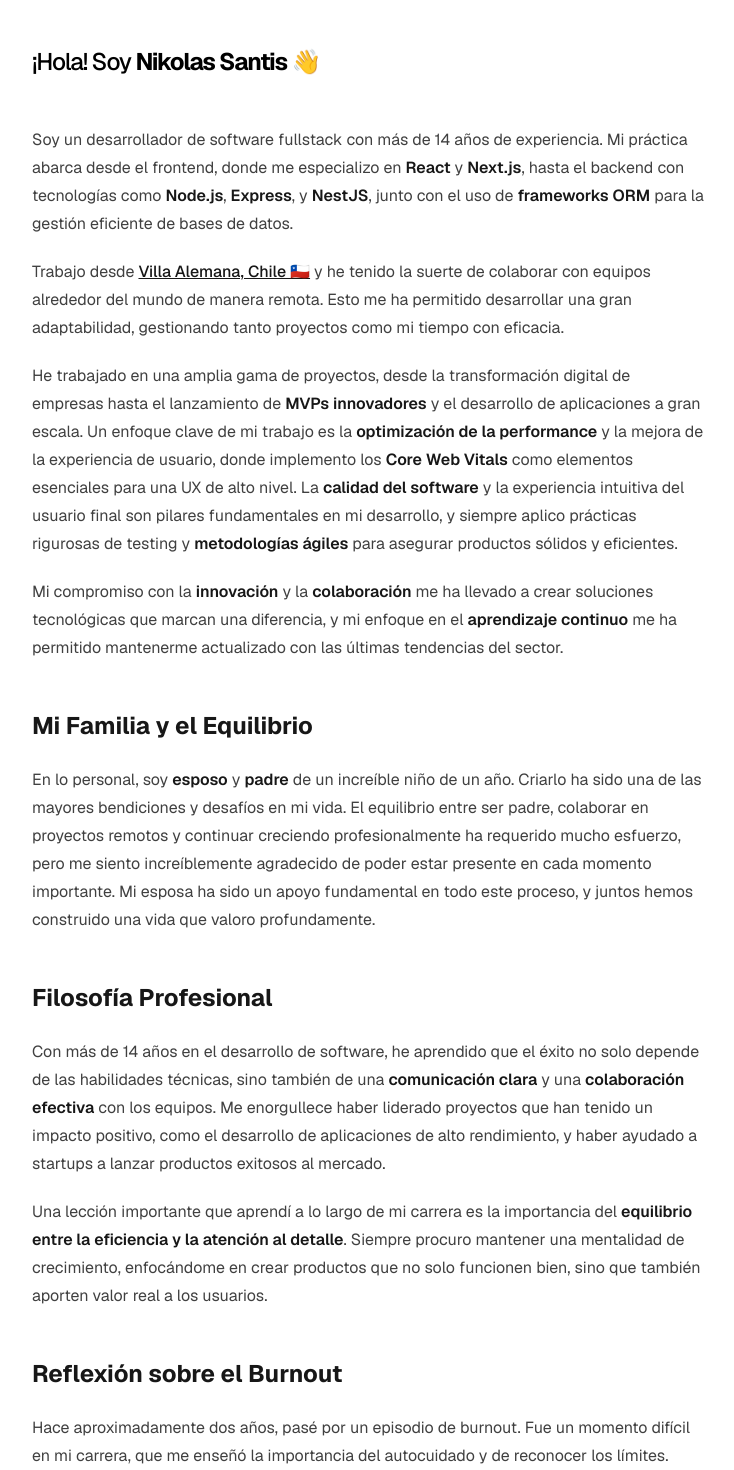
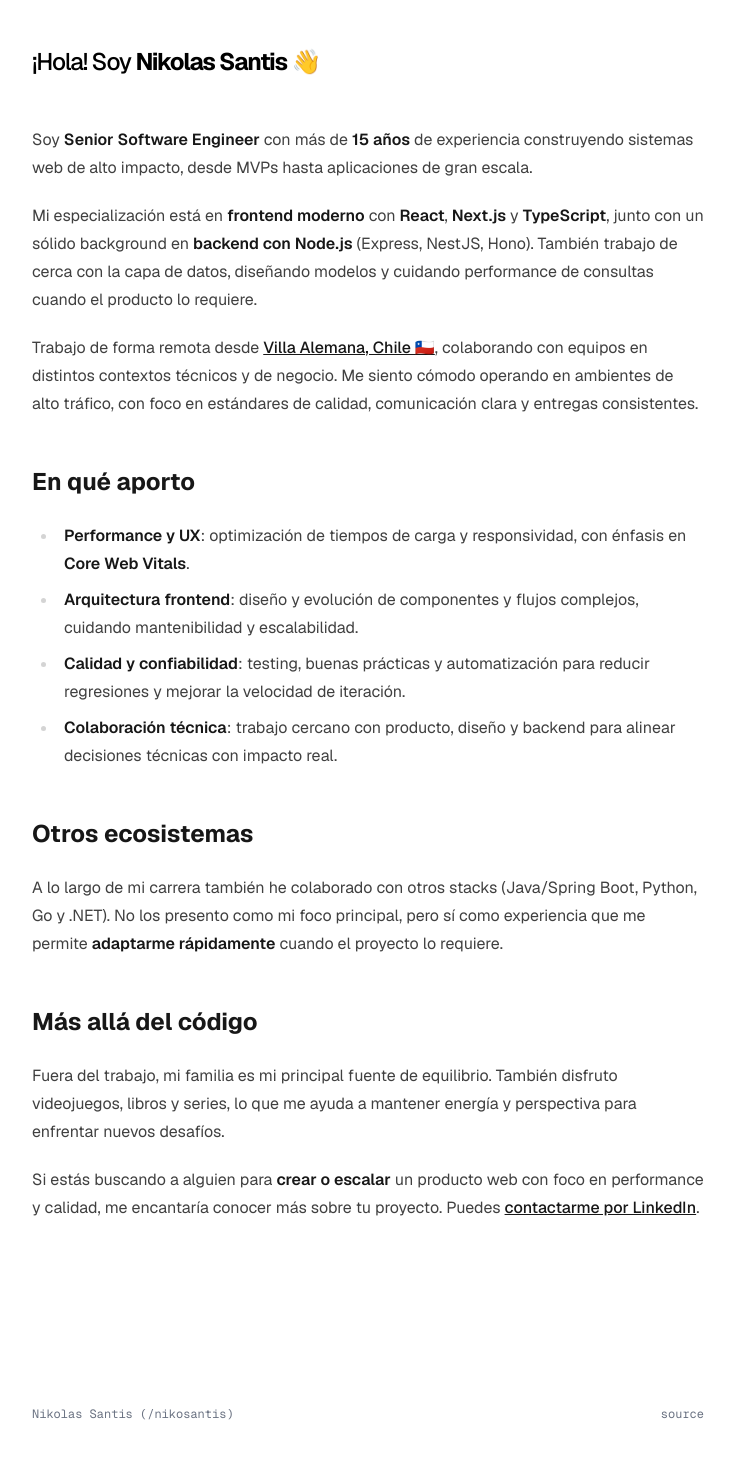
Before and after one commit to nikosantis/nikosantis.dev, a Next.js app: page /about in a window 1280 px wide. Shown: the part 100-1570 px from the top of the page, without its empty margins (272-1006 px from the left). After the commit the page ends 1546 px from the top, so only its background shows below. Built offline with nearby package versions, Linux system fonts and the light colour scheme.

Commit message:
feat: update web

```diff
--- a/app/about/page.tsx
+++ b/app/about/page.tsx
@@ -2,12 +2,11 @@ import type { Metadata } from "next";
 import Link from "next/link";
 
 export const metadata: Metadata = {
-	alternates: {
-		canonical: "/about",
-	},
-	title: "Sobre Nikolas Santis | Desarrollador Fullstack",
+	alternates: { canonical: "/about" },
+	title:
+		"Sobre Nikolas Santis | Senior Software Engineer (React, Next.js, Node.js)",
 	description:
-		"Soy Nikolas Santis, un desarrollador fullstack con más de 14 años de experiencia, especializado en React, Next.js, y Node.js. Descubre su enfoque en el desarrollo de soluciones web escalables, la optimización de la experiencia de usuario y su vida como padre trabajando remotamente desde Villa Alemana, Chile.",
+		"Soy Nikolas Santis, Senior Software Engineer con más de 15 años de experiencia. Especializado en React, Next.js y TypeScript, con backend en Node.js (Express, NestJS, Hono). Enfocado en performance, escalabilidad, calidad del software y Core Web Vitals. Trabajo remoto desde Chile.",
 };
 
 export default function Page() {
@@ -16,119 +15,85 @@ export default function Page() {
 			<h1 className="mb-12 text-2xl font-medium tracking-tighter">
 				¡Hola! Soy <strong>Nikolas Santis</strong> 👋
 			</h1>
+
 			<div className="prose prose-neutral dark:prose-invert">
 				<p>
-					Soy un desarrollador de software fullstack con más de 14 años de
-					experiencia. Mi práctica abarca desde el frontend, donde me
-					especializo en <strong>React</strong> y <strong>Next.js</strong>,
-					hasta el backend con tecnologías como <strong>Node.js</strong>,{" "}
-					<strong>Express</strong>, y <strong>NestJS</strong>, junto con el uso
-					de <strong>frameworks ORM</strong> para la gestión eficiente de bases
-					de datos.
+					Soy <strong>Senior Software Engineer</strong> con más de{" "}
+					<strong>15 años</strong> de experiencia construyendo sistemas web de
+					alto impacto, desde MVPs hasta aplicaciones de gran escala.
 				</p>
+
 				<p>
-					Trabajo desde{" "}
+					Mi especialización está en <strong>frontend moderno</strong> con{" "}
+					<strong>React</strong>, <strong>Next.js</strong> y{" "}
+					<strong>TypeScript</strong>, junto con un sólido background en{" "}
+					<strong>backend con Node.js</strong> (Express, NestJS, Hono). También
+					trabajo de cerca con la capa de datos, diseñando modelos y cuidando
+					performance de consultas cuando el producto lo requiere.
+				</p>
+
+				<p>
+					Trabajo de forma remota desde{" "}
 					<Link
 						href="https://maps.app.goo.gl/k9FnEM5in6pUKoze9"
 						target="_blank"
 						title="Villa Alemana, Chile"
 					>
 						Villa Alemana, Chile 🇨🇱
-					</Link>{" "}
-					y he tenido la suerte de colaborar con equipos alrededor del mundo de
-					manera remota. Esto me ha permitido desarrollar una gran
-					adaptabilidad, gestionando tanto proyectos como mi tiempo con
-					eficacia.
-				</p>
-				<p>
-					He trabajado en una amplia gama de proyectos, desde la transformación
-					digital de empresas hasta el lanzamiento de{" "}
-					<strong>MVPs innovadores</strong> y el desarrollo de aplicaciones a
-					gran escala. Un enfoque clave de mi trabajo es la{" "}
-					<strong>optimización de la performance</strong> y la mejora de la
-					experiencia de usuario, donde implemento los{" "}
-					<strong>Core Web Vitals</strong> como elementos esenciales para una UX
-					de alto nivel. La <strong>calidad del software</strong> y la
-					experiencia intuitiva del usuario final son pilares fundamentales en
-					mi desarrollo, y siempre aplico prácticas rigurosas de testing y{" "}
-					<strong>metodologías ágiles</strong> para asegurar productos sólidos y
-					eficientes.
-				</p>
-				<p>
-					Mi compromiso con la <strong>innovación</strong> y la{" "}
-					<strong>colaboración</strong> me ha llevado a crear soluciones
-					tecnológicas que marcan una diferencia, y mi enfoque en el{" "}
-					<strong>aprendizaje continuo</strong> me ha permitido mantenerme
-					actualizado con las últimas tendencias del sector.
-				</p>
-				<h2>Mi Familia y el Equilibrio</h2>
-				<p>
-					En lo personal, soy <strong>esposo</strong> y <strong>padre</strong>{" "}
-					de un increíble niño de un año. Criarlo ha sido una de las mayores
-					bendiciones y desafíos en mi vida. El equilibrio entre ser padre,
-					colaborar en proyectos remotos y continuar creciendo profesionalmente
-					ha requerido mucho esfuerzo, pero me siento increíblemente agradecido
-					de poder estar presente en cada momento importante. Mi esposa ha sido
-					un apoyo fundamental en todo este proceso, y juntos hemos construido
-					una vida que valoro profundamente.
-				</p>
-				<h2>Filosofía Profesional</h2>
-				<p>
-					Con más de 14 años en el desarrollo de software, he aprendido que el
-					éxito no solo depende de las habilidades técnicas, sino también de una{" "}
-					<strong>comunicación clara</strong> y una{" "}
-					<strong>colaboración efectiva</strong> con los equipos. Me enorgullece
-					haber liderado proyectos que han tenido un impacto positivo, como el
-					desarrollo de aplicaciones de alto rendimiento, y haber ayudado a
-					startups a lanzar productos exitosos al mercado.
-				</p>
-				<p>
-					Una lección importante que aprendí a lo largo de mi carrera es la
-					importancia del{" "}
-					<strong>
-						equilibrio entre la eficiencia y la atención al detalle
-					</strong>
-					. Siempre procuro mantener una mentalidad de crecimiento, enfocándome
-					en crear productos que no solo funcionen bien, sino que también
-					aporten valor real a los usuarios.
+					</Link>
+					, colaborando con equipos en distintos contextos técnicos y de
+					negocio. Me siento cómodo operando en ambientes de alto tráfico, con
+					foco en estándares de calidad, comunicación clara y entregas
+					consistentes.
 				</p>
 
-				<h2>Reflexión sobre el Burnout</h2>
+				<h2>En qué aporto</h2>
+				<ul>
+					<li>
+						<strong>Performance y UX</strong>: optimización de tiempos de carga
+						y responsividad, con énfasis en <strong>Core Web Vitals</strong>.
+					</li>
+					<li>
+						<strong>Arquitectura frontend</strong>: diseño y evolución de
+						componentes y flujos complejos, cuidando mantenibilidad y
+						escalabilidad.
+					</li>
+					<li>
+						<strong>Calidad y confiabilidad</strong>: testing, buenas prácticas
+						y automatización para reducir regresiones y mejorar la velocidad de
+						iteración.
+					</li>
+					<li>
+						<strong>Colaboración técnica</strong>: trabajo cercano con producto,
+						diseño y backend para alinear decisiones técnicas con impacto real.
+					</li>
+				</ul>
 
+				<h2>Otros ecosistemas</h2>
 				<p>
-					Hace aproximadamente dos años, pasé por un episodio de burnout. Fue un
-					momento difícil en mi carrera, que me enseñó la importancia del
-					autocuidado y de reconocer los límites. Desde entonces, he aprendido a
-					establecer un equilibrio más saludable entre el trabajo y la vida
-					personal, lo que me ha permitido ser más productivo y estar más
-					presente tanto en mis proyectos como con mi familia.
+					A lo largo de mi carrera también he colaborado con otros stacks
+					(Java/Spring Boot, Python, Go y .NET). No los presento como mi foco
+					principal, pero sí como experiencia que me permite{" "}
+					<strong>adaptarme rápidamente</strong> cuando el proyecto lo requiere.
 				</p>
 
-				<h2>Más Allá del Código</h2>
+				<h2>Más allá del código</h2>
 				<p>
-					Además de ser un apasionado por la tecnología, mi vida personal juega
-					un papel fundamental en mi día a día. La flexibilidad de trabajar
-					remotamente me ha permitido encontrar un equilibrio entre mis
-					responsabilidades como padre, esposo, y profesional, algo que valoro
-					profundamente. Cuando no estoy programando, disfruto pasar tiempo con
-					mi familia, quienes son mi principal fuente de inspiración.
-				</p>
-				<p>
-					También disfruto sumergiéndome en videojuegos, libros y series, lo que
-					me ayuda a mantener una perspectiva balanceada entre lo profesional y
-					lo personal. Mi familia y estos momentos me permiten recargar energías
-					y seguir inspirado para enfrentar nuevos desafíos.
+					Fuera del trabajo, mi familia es mi principal fuente de equilibrio.
+					También disfruto videojuegos, libros y series, lo que me ayuda a
+					mantener energía y perspectiva para enfrentar nuevos desafíos.
 				</p>
 
 				<p>
-					Si estás buscando a alguien con experiencia para crear o escalar tu
-					producto web, me encantaría saber más sobre tu proyecto. No dudes en{" "}
+					Si estás buscando a alguien para <strong>crear o escalar</strong> un
+					producto web con foco en performance y calidad, me encantaría conocer
+					más sobre tu proyecto. Puedes{" "}
 					<Link
 						href="https://www.linkedin.com/in/nikosantis/"
 						target="_blank"
 						title="Mi perfil en LinkedIn"
 					>
-						contactarme
+						contactarme por LinkedIn
 					</Link>
 					.
 				</p>
--- a/app/layout.tsx
+++ b/app/layout.tsx
@@ -15,17 +15,59 @@ export const metadata: Metadata = {
 	alternates: {
 		canonical: "/",
 	},
-	title: "Nikolas Santis | Desarrollador Fullstack | React, Next.js, Node.js",
+	title: {
+		default:
+			"Nikolas Santis | Senior Software Engineer (React, Next.js, TypeScript, Node.js)",
+		template: "%s | Nikolas Santis",
+	},
+
 	description:
-		"Soy Nikolas Santis, un desarrollador fullstack con más de 14 años de experiencia, especializado en convertir ideas innovadoras en soluciones web escalables usando tecnologías como React, Next.js, y Node.js. Trabajo remoto desde Villa Alemana, Chile, creando productos de alto rendimiento y optimizando la experiencia de usuario.",
-	authors: {
-		name: "Nikolas Santis",
-		url: "https://nikosantis.dev",
-	},
+		"Soy Nikolas Santis, Senior Software Engineer con más de 15 años de experiencia construyendo sistemas web de alto impacto. Especializado en React, Next.js y TypeScript, con backend en Node.js. Enfocado en performance, escalabilidad, calidad del software y Core Web Vitals. Trabajo remoto desde Chile.",
+
+	authors: [{ name: "Nikolas Santis", url: "https://nikosantis.dev/" }],
 	creator: "Nikolas Santis",
 	publisher: "Nikolas Santis",
+	keywords: [
+		"Nikolas Santis",
+		"Senior Software Engineer",
+		"React",
+		"Next.js",
+		"TypeScript",
+		"Node.js",
+		"Frontend Performance",
+		"Core Web Vitals",
+		"Web Systems",
+		"Remote",
+		"Chile",
+	],
+	robots: {
+		index: true,
+		follow: true,
+		googleBot: {
+			index: true,
+			follow: true,
+			"max-snippet": -1,
+			"max-image-preview": "large",
+			"max-video-preview": -1,
+		},
+	},
 	openGraph: {
 		type: "website",
+		url: "https://nikosantis.dev/",
+		title:
+			"Nikolas Santis | Senior Software Engineer (React, Next.js, TypeScript, Node.js)",
+		description:
+			"Senior Software Engineer con 15+ años de experiencia. React, Next.js, TypeScript, Node.js. Performance, escalabilidad y Core Web Vitals. Trabajo remoto desde Chile.",
+		siteName: "Nikolas Santis",
+		locale: "es_CL",
+	},
+
+	twitter: {
+		card: "summary_large_image",
+		title:
+			"Nikolas Santis | Senior Software Engineer (React, Next.js, TypeScript, Node.js)",
+		description:
+			"Senior Software Engineer con 15+ años de experiencia. React, Next.js, TypeScript, Node.js. Performance, escalabilidad y Core Web Vitals.",
 	},
 };
 
--- a/app/page.tsx
+++ b/app/page.tsx
@@ -15,9 +15,20 @@ export default function Page() {
 
 			<div className="prose prose-neutral dark:prose-invert">
 				<p>
-					Soy un desarrollador de software con más de 14 años de experiencia,
-					especializado en convertir ideas innovadoras en soluciones web usando
-					tecnologías como React y Next.js, Trabajo desde{" "}
+					Soy <strong>Senior Software Engineer</strong> con más de 15 años de
+					experiencia construyendo sistemas web de alto impacto, desde MVPs
+					hasta aplicaciones de gran escala.
+				</p>
+
+				<p>
+					Me especializo en{" "}
+					<strong>frontend moderno con React, Next.js y TypeScript</strong>, con
+					un sólido background en <strong>backend con Node.js</strong>, siempre
+					con foco en performance, escalabilidad y calidad del software.
+				</p>
+
+				<p>
+					Trabajo desde{" "}
 					<Link
 						href="https://maps.app.goo.gl/k9FnEM5in6pUKoze9"
 						target="_blank"
@@ -25,12 +36,13 @@ export default function Page() {
 					>
 						Villa Alemana, Chile 🇨🇱
 					</Link>
-					, colaborando remotamente en una variedad de proyectos y apoyando a
-					distintos equipos en mi rol.
+					, colaborando de forma remota con equipos y proyectos en distintos
+					contextos técnicos y de negocio.
 				</p>
+
 				<p>
-					Aquí comparto mis proyectos, aprendizajes y reflexiones sobre el mundo
-					del desarrollo.
+					En este espacio comparto proyectos, aprendizajes y reflexiones sobre
+					desarrollo de software, arquitectura frontend y performance web.
 				</p>
 			</div>
 
--- a/biome.json
+++ b/biome.json
@@ -41,8 +41,7 @@
 							":BLANK_LINE:",
 							[":PACKAGE:"],
 							":BLANK_LINE:",
-							["@/lib/**", "!@/emails/**", "!:ALIAS:"],
-							["@/emails/**", "!:ALIAS:"],
+							["@/lib/**", "!:ALIAS:"],
 							":ALIAS:",
 							"PATH"
 						]
--- a/next.config.ts
+++ b/next.config.ts
@@ -5,6 +5,7 @@ import { withContentCollections } from "@content-collections/next";
 const nextConfig: NextConfig = {
 	reactCompiler: true,
 	transpilePackages: ["geist"],
+	cacheComponents: true,
 	bundlePagesRouterDependencies: true,
 	logging: {
 		fetches: {
--- a/package.json
+++ b/package.json
@@ -11,7 +11,7 @@
 		"preview": "next build && next start"
 	},
 	"dependencies": {
-		"@fumadocs/content-collections": "1.2.4",
+		"@fumadocs/content-collections": "1.2.5",
 		"@tailwindcss/typography": "0.5.19",
 		"@types/mdx": "2.0.13",
 		"@vercel/analytics": "1.6.1",
@@ -26,8 +26,8 @@
 		"zod": "4.2.1"
 	},
 	"devDependencies": {
-		"@biomejs/biome": "2.3.10",
-		"@content-collections/core": "0.13.0",
+		"@biomejs/biome": "2.3.11",
+		"@content-collections/core": "0.13.1",
 		"@content-collections/mdx": "0.2.2",
 		"@content-collections/next": "0.2.10",
 		"@tailwindcss/postcss": "^4.1.18",
```
Also changed, not shown: .content-collections/generated/index.js.
